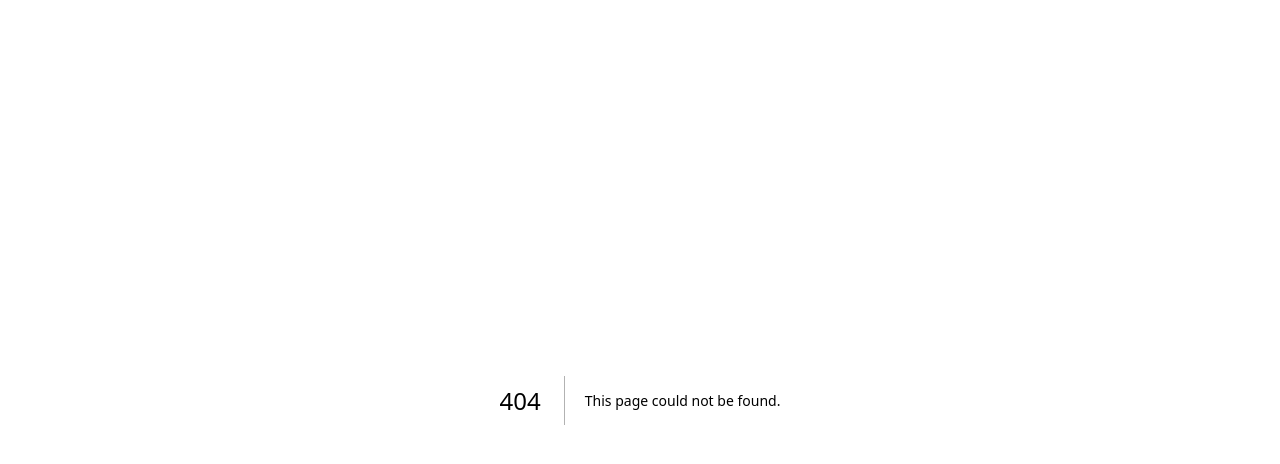
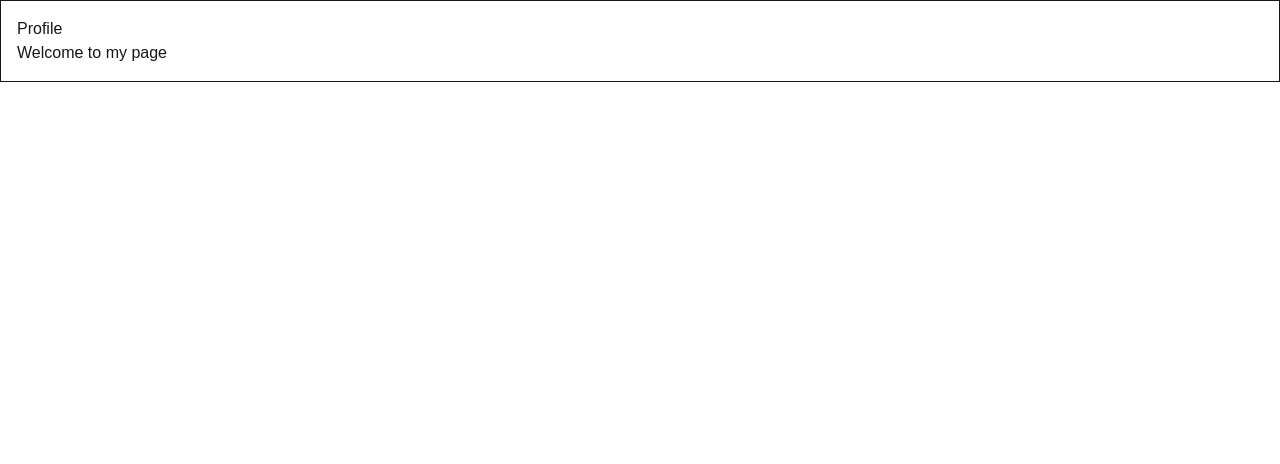
Before and after one commit to LySovanra123/next-prop, a Next.js app: page /children-prop in a window 1280 px wide. Before the commit this address had no page. Shown: the top 464 px of the page. Built offline with nearby package versions, Linux system fonts and the light colour scheme.

Commit message:
children prop

```diff
--- /dev/null
+++ b/app/children-prop/page.tsx
@@ -0,0 +1,11 @@
+import Card from "@/components/children-prop/children-prop-page"
+
+const ChildrenPage = () =>{
+    return(
+        <Card>
+          <h1>Profile</h1>
+          <p>Welcome to my page</p>
+        </Card>
+    )
+}
+export default ChildrenPage
--- /dev/null
+++ b/components/children-prop/children-prop-page.tsx
@@ -0,0 +1,14 @@
+import { ReactNode } from "react"
+
+type CardProps = {
+    children: ReactNode
+}
+
+const Card = ({ children }: CardProps) => {
+    return (
+        <div className="border p-4">
+            {children}
+        </div>
+    )
+}
+export default Card
```
